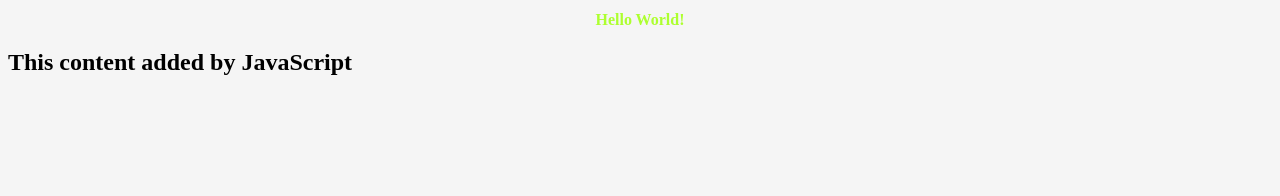
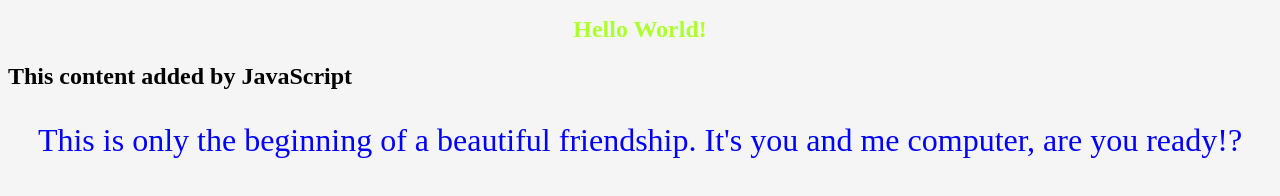
Before and after one commit to Froshhh/preppy-website, a plain HTML site: page index.html in a window 1280 px wide. Drawn offline with Linux system fonts and the light colour scheme.

Commit message:
added to index/html and added to style.css

```diff
--- a/index.html
+++ b/index.html
@@ -7,5 +7,9 @@
   <body>
     <h1>Hello World!</h1>
     <script src="script.js"></script>
+    <p>
+      This is only the beginning of a beautiful friendship. It's you and me
+      computer, are you ready!?
+    </p>
   </body>
 </html>
--- a/style.css
+++ b/style.css
@@ -5,6 +5,13 @@ body {
 h1 {
   color: greenyellow;
   text-align: center;
-  font-size: medium;
+  font-size: x-large;
   font: arial;
 }
+
+p {
+  color: blue;
+  text-align: center;
+  font-size: xx-large;
+  font: Comic;
+}
```
